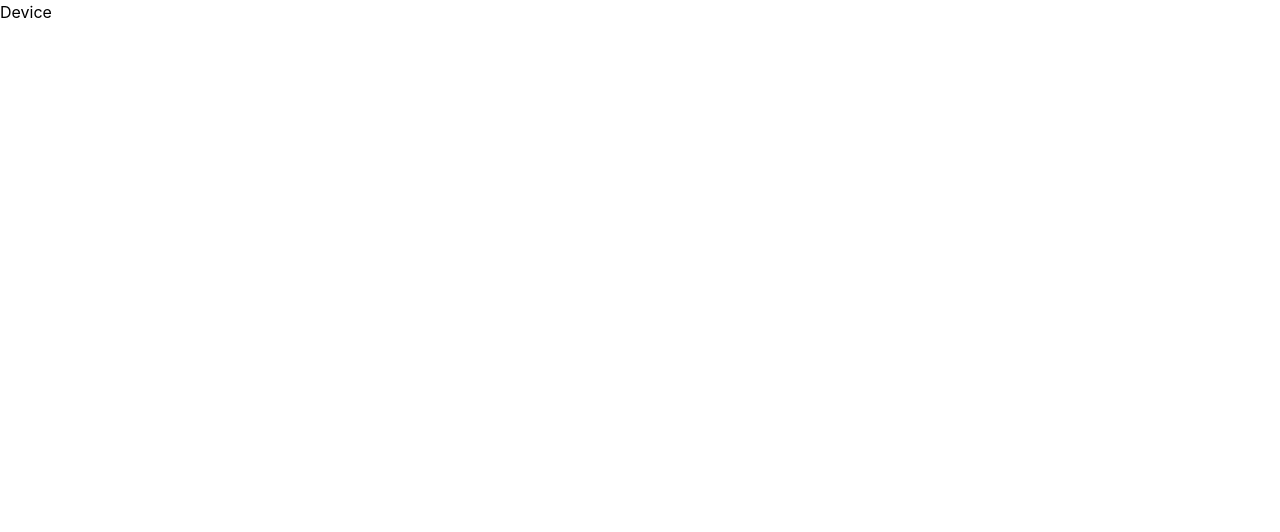
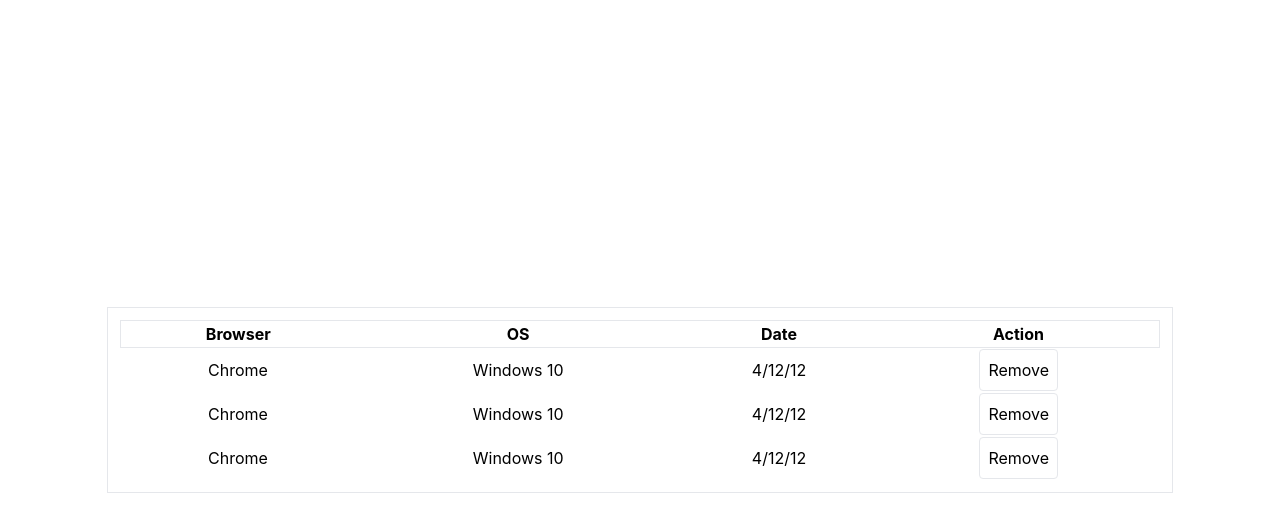
Before and after one commit to AkashChakrabortty/chat-with-others, a React (Create React App) app: page /device in a window 1280 px wide. Shown: the top 532 px of the page. Built offline with nearby package versions, Linux system fonts and the light colour scheme.

Commit message:
device design

```diff
--- a/src/Pages/Device/Device.jsx
+++ b/src/Pages/Device/Device.jsx
@@ -1,7 +1,56 @@
 import React from 'react';
 
 const Device = () => {
-    return <div>Device</div>;
+    return (
+      <div className="flex h-screen items-center">
+        <div className="w-10/12 mx-auto border h-fit p-3">
+          <table class="table-auto w-full text-center">
+            <thead className='border'>
+              <tr>
+                <th>Browser</th>
+                <th>OS</th>
+                <th>Date</th>
+                <th>Action</th>
+              </tr>
+            </thead>
+            <tbody>
+              <tr>
+                <td>Chrome</td>
+                <td>Windows 10</td>
+                <td>4/12/12</td>
+                <td>
+                  <button type="submit" className="border p-2 rounded">
+                    Remove
+                  </button>
+                </td>
+              </tr>
+
+              <tr>
+                <td>Chrome</td>
+                <td>Windows 10</td>
+                <td>4/12/12</td>
+                <td>
+                  <button type="submit" className="border p-2 rounded">
+                    Remove
+                  </button>
+                </td>
+              </tr>
+
+              <tr>
+                <td>Chrome</td>
+                <td>Windows 10</td>
+                <td>4/12/12</td>
+                <td>
+                  <button type="submit" className="border p-2 rounded">
+                    Remove
+                  </button>
+                </td>
+              </tr>
+            </tbody>
+          </table>
+        </div>
+      </div>
+    );
 };
 
 export default Device;
```
